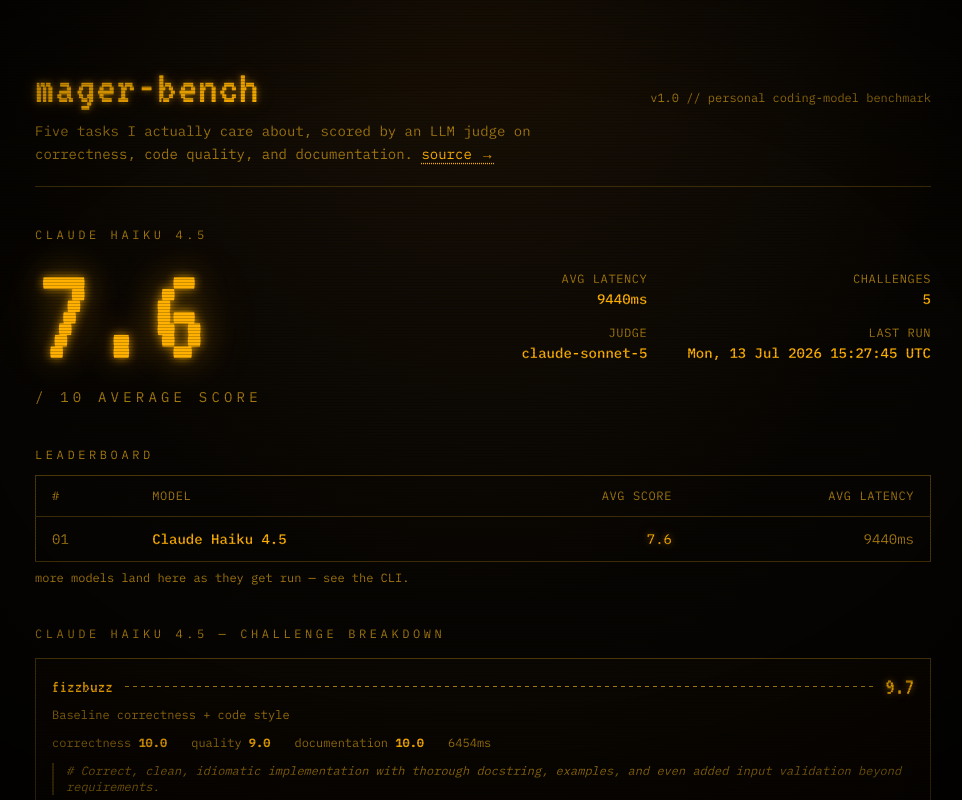
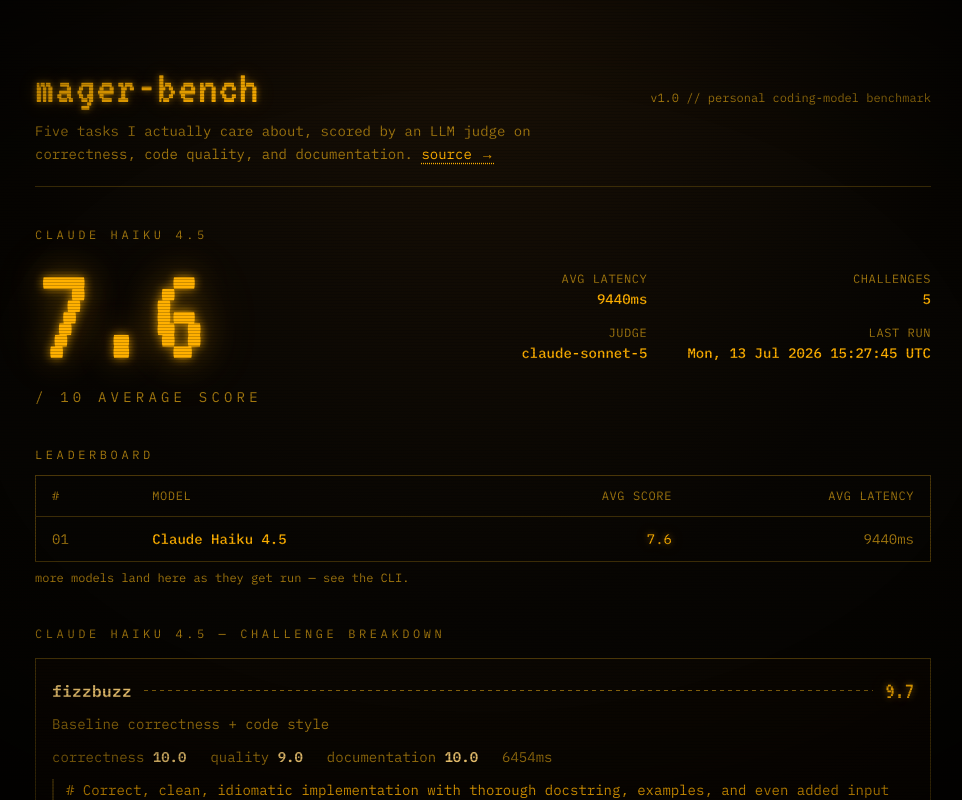
Before and after one commit to mager/mager-bench, a Next.js app in the folder web/: page / in a window 1280 px wide. Shown: the top 800 px of the page, without its empty margins (157-1119 px from the left). Built offline with nearby package versions, Linux system fonts and the light colour scheme.

Commit message:
Improve legibility of challenge breakdown cards
Swap the VT323 display font on challenge headers for IBM Plex Mono
(readable at body-copy sizes) and bump text size/contrast on
descriptions, per-dimension scores, and notes.

```diff
--- a/web/app/page.tsx
+++ b/web/app/page.tsx
@@ -137,9 +137,9 @@
           {top.challenges.map((c) => {
             const isAlert = c.total < 5;
             return (
-              <article key={c.name} className="border border-amber-faint bg-bg-raised/40 px-4 py-3">
+              <article key={c.name} className="border border-amber-faint bg-bg-raised/40 px-4 py-4">
                 <div className="flex items-center gap-3">
-                  <h3 className="whitespace-nowrap font-display text-lg tracking-wide">
+                  <h3 className="whitespace-nowrap font-mono text-base font-semibold tracking-wide text-amber-bright">
                     {c.name}
                   </h3>
                   <div
@@ -155,17 +155,17 @@
                     {c.total.toFixed(1)}
                   </span>
                 </div>
-                <p className="mt-1 text-xs text-amber-dim">{c.description}</p>
+                <p className="mt-1.5 text-sm leading-relaxed text-amber-dim">{c.description}</p>
 
-                <div className="mt-3 flex flex-wrap gap-x-6 gap-y-1 text-xs text-amber-dim">
+                <div className="mt-3 flex flex-wrap gap-x-6 gap-y-1.5 text-sm text-amber-dim">
                   <span>
-                    correctness <b className="text-amber">{c.correctness.toFixed(1)}</b>
+                    correctness <b className="font-semibold text-amber-bright">{c.correctness.toFixed(1)}</b>
                   </span>
                   <span>
-                    quality <b className="text-amber">{c.quality.toFixed(1)}</b>
+                    quality <b className="font-semibold text-amber-bright">{c.quality.toFixed(1)}</b>
                   </span>
                   <span>
-                    documentation <b className="text-amber">{c.documentation.toFixed(1)}</b>
+                    documentation <b className="font-semibold text-amber-bright">{c.documentation.toFixed(1)}</b>
                   </span>
                   <span>{c.speed_ms}ms</span>
                   {isAlert && (
@@ -173,7 +173,7 @@
                   )}
                 </div>
 
-                <p className="mt-3 border-l-2 border-amber-faint pl-3 text-xs italic text-amber-dim">
+                <p className="mt-3 border-l-2 border-amber-faint pl-3 text-sm leading-relaxed text-amber">
                   # {c.notes}
                 </p>
               </article>
```
